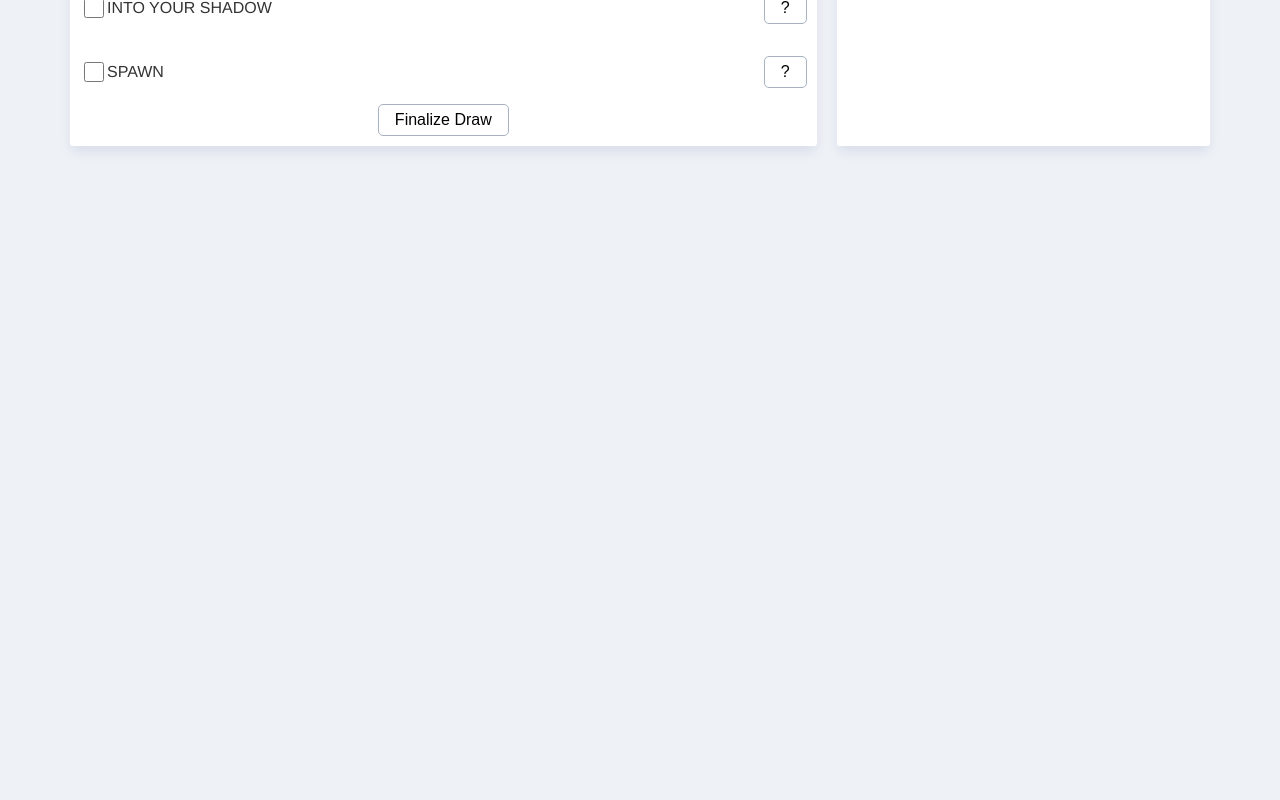
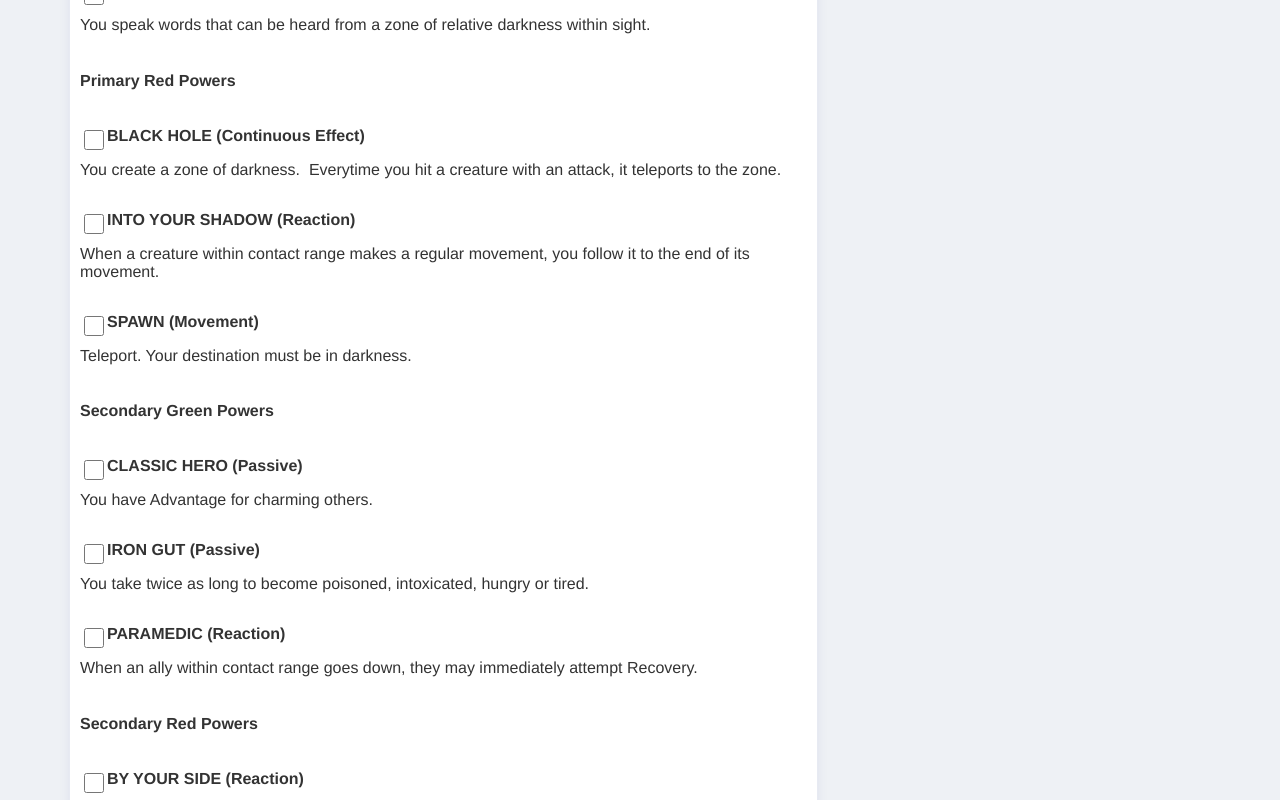
Before and after one commit to xdrdak/landfinity-cards, a Vue app: page / in a window 1280 px wide. Shown: the part 520-1320 px from the top of the page. Before the commit the page ends 800 px from the top, so only its background shows below. Built offline with nearby package versions, Linux system fonts and the light colour scheme.

Commit message:
updated api to have smarter IDs. Added onclick for powers in anticipation of state save

```diff
--- a/src/components/CharacterPowers.vue
+++ b/src/components/CharacterPowers.vue
@@ -12,10 +12,6 @@
         :secondaryDomain="secondaryDomain"
       >
       </power-picker-new-character>
-      <button class="btn" @click="confirm">Finalize Draw</button>
-      <!-- Modal -->
-      <v-modal :showModal="showModal" @close-modal="closeModal">
-      </v-modal>
     </div>
     <power-card-lister v-else :powers="powers"></power-card-lister>
   </div>
@@ -25,14 +21,12 @@
 import { mapGetters } from 'vuex';
 import PowerPickerNewCharacter from '@/components/PowerPickerNewCharacter';
 import PowerCardLister from '@/components/PowerCardLister';
-import VModal from '@/components/VModal';
 
 export default {
   name: 'character-powers',
   components: {
     PowerCardLister,
     PowerPickerNewCharacter,
-    VModal,
   },
   data() {
     return {
@@ -46,14 +40,6 @@ export default {
       secondaryDomain: 'getSecondaryDomain',
     }),
   },
-  methods: {
-    confirm() {
-      console.log('OK!');
-    },
-    closeModal() {
-      this.showModal = false;
-    },
-  },
 };
 </script>
 
--- a/src/components/CharacterViewer.vue
+++ b/src/components/CharacterViewer.vue
@@ -1,12 +1,16 @@
 <template>
   <div class="container">
     <div v-if="isCharacterSet" class="grid grid--gap-normal character-grid">
+      <div>
         <v-card class="character-grid__power">
           <character-powers></character-powers>
         </v-card>
+      </div>
+      <div>
         <v-card class="character-grid__bio">
           <character-bio></character-bio>
         </v-card>
+      </div>
     </div>
     <character-builder v-else></character-builder>
   </div>
@@ -44,17 +48,9 @@ export default {
     grid-template-columns: 1fr;
   }
 
-  .character-grid__grid__bio {
-    grid-row: 2;
-  }
-
   @media (min-width: 768px) {
     .character-grid {
       grid-template-columns: 2fr 1fr;
     }
-
-    .character-grid__grid__bio {
-      grid-row: 0;
-    }
   }
 </style>
--- a/src/components/PowerPickerList.vue
+++ b/src/components/PowerPickerList.vue
@@ -1,7 +1,7 @@
 <template>
   <ul class="list power-picker-list">
     <li class="power-picker-list__item" v-for="power in powers" :key="power.id">
-      <div class="power-picker-list__group">
+      <label :for="power.id">
         <input
           class="power-picker-list__cb"
           type="checkbox"
@@ -11,11 +11,11 @@
           @change="$emit('update:selectedPowers', selectedPowers)"
           :disabled="selectedPowers.length > 1 && selectedPowers.indexOf(power.id) < 0"
         >
-        {{power.power}}
-      </div>
-      <div>
-        <button class="btn">?</button>
-      </div>
+        {{power.power}} ({{power.type}})
+      </label>
+      <p class="power-picker-list__description">
+        {{power.description}}
+      </p>
     </li>
   </ul>
 </template>
@@ -43,16 +43,19 @@ export default {
   padding-bottom: 1rem;
   display: flex;
   justify-content: space-between;
-  align-items: center;
+  flex-direction: column;
 }
 
-.power-picker-list__group {
+.power-picker-list__item label{
   display: flex;
-  align-items: center;
 }
 
 .power-picker-list__cb {
   width: 20px;
   height: 20px;
 }
+
+.power-picker-list__description {
+  margin: 0;
+}
 </style>
--- a/src/components/PowerPickerNewCharacter.vue
+++ b/src/components/PowerPickerNewCharacter.vue
@@ -1,15 +1,32 @@
 <template>
   <div class="power-picker-list-container">
+    <h4>Primary Green Powers</h4>
     <power-picker-list
       :powers="greenPrimaryPowers"
       :selectedPowers.sync="selectedGreenPrimary"
     >
     </power-picker-list>
+    <h4>Primary Red Powers</h4>
     <power-picker-list
       :powers="redPrimaryPowers"
       :selectedPowers.sync="selectedRedPrimary"
     >
     </power-picker-list>
+    <h4>Secondary Green Powers</h4>
+    <power-picker-list
+      :powers="greenSecondaryPowers"
+      :selectedPowers.sync="selectedGreenSecondary"
+    >
+    </power-picker-list>
+    <h4>Secondary Red Powers</h4>
+    <power-picker-list
+      :powers="redSecondaryPowers"
+      :selectedPowers.sync="selectedRedSecondary"
+    >
+    </power-picker-list>
+    <div>
+      <button class="btn" @click="addPowers">Finalize Pick</button>
+    </div>
   </div>
 </template>
 
@@ -50,6 +67,24 @@ export default {
       this.greenSecondaryPowers = sampleSize(secondaryPowers.filter(p => filterColor(p, 'green')), 3);
       this.redSecondaryPowers = sampleSize(secondaryPowers.filter(p => filterColor(p, 'red')), 3);
     },
+    addPowers() {
+      const powers = [
+        ...this.greenPrimaryPowers,
+        ...this.redPrimaryPowers,
+        ...this.greenSecondaryPowers,
+        ...this.redSecondaryPowers,
+      ];
+
+      const selectedPowers = [
+        ...this.selectedGreenPrimary,
+        ...this.selectedRedPrimary,
+        ...this.selectedGreenSecondary,
+        ...this.selectedRedSecondary,
+      ];
+
+      const nextPowers = powers.filter(p => selectedPowers.indexOf(p.id) >= 0);
+      console.log('add these:', nextPowers);
+    },
   },
   data() {
     return {
@@ -67,25 +102,4 @@ export default {
 </script>
 
 <style>
-  .power-picker-list-container {
-    width: 100%;
-  }
-
-  .power-picker-list__item {
-    padding-top: 1rem;
-    padding-bottom: 1rem;
-    display: flex;
-    justify-content: space-between;
-    align-items: center;
-  }
-
-  .power-picker-list__group {
-    display: flex;
-    align-items: center;
-  }
-
-  .power-picker-list__cb {
-    width: 20px;
-    height: 20px;
-  }
 </style>
```
Also changed, not shown: src/api/db.json. Lines whose indentation alone changed are shown as unchanged.
